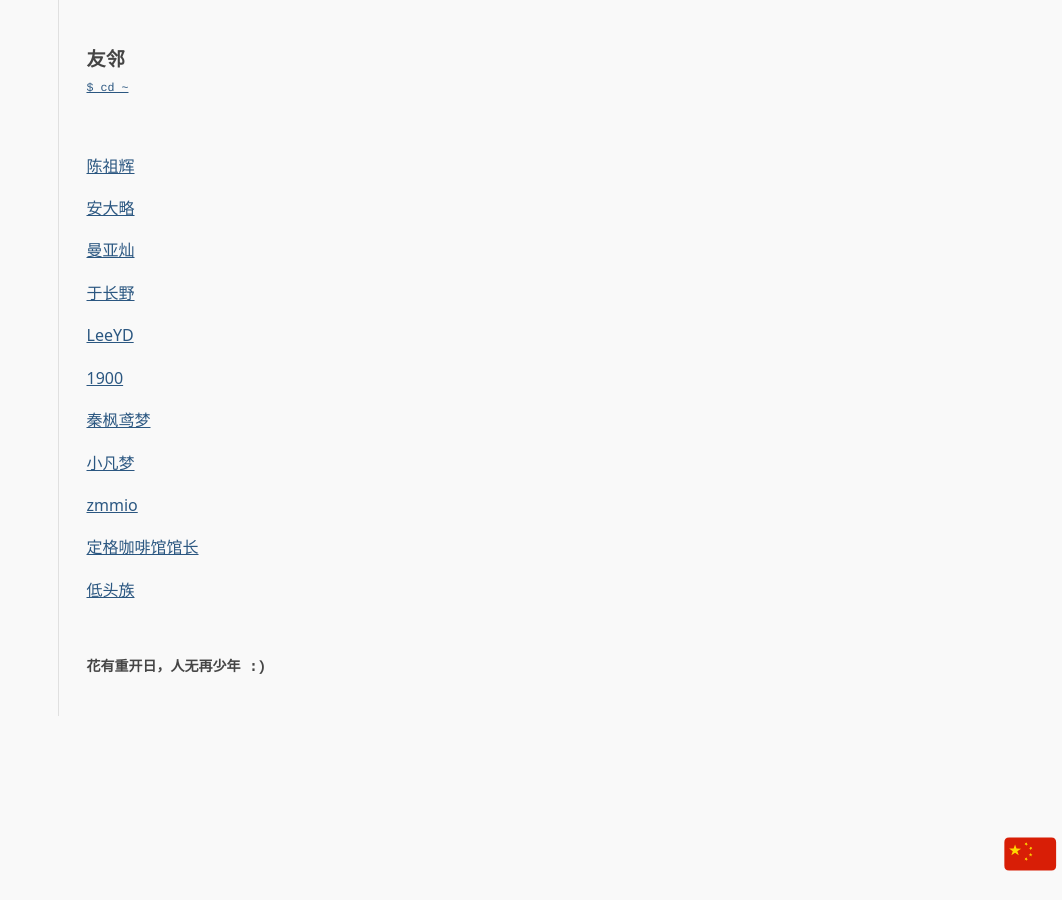
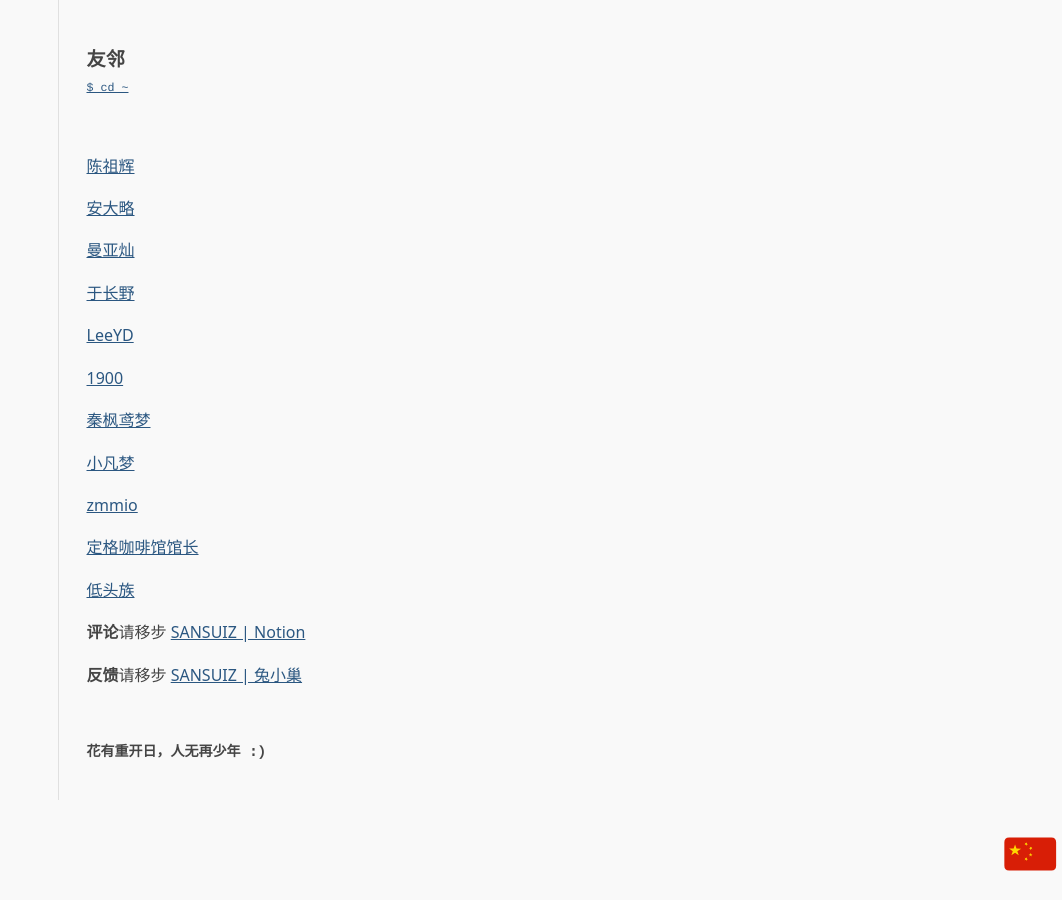
Before and after one commit to Sansuiz/sansuiz.github.io, a Jekyll site: the page built from _pages/friend.md, in a window 1280 px wide. Shown: the whole page, without its empty margins (218-1280 px from the left). Built offline with Jekyll 4.4.1, drawn with Linux system fonts in a browser that asks for light colours; comment, search, counter and statistics services are not loaded.

Commit message:
Update friend.md

```diff
--- a/_pages/friend.md
+++ b/_pages/friend.md
@@ -28,6 +28,10 @@ image_text: |
 [低头族](https://blog.dtz9.com/)
 
 
+<p><b>评论</b>请移步 <a href="https://sansuiz.notion.site/SANSUI-cae4a95f0006426497772337466074e8"> SANSUIZ | Notion </a></p>
+<p><b>反馈</b>请移步 <a href="https://support.qq.com/products/315295"> SANSUIZ | 兔小巢 </a> </p>
+
+
 <style>
   h2 + p { margin-top: -1.2em; font-size: .8em; }
   article ul { list-style: square; }
```
